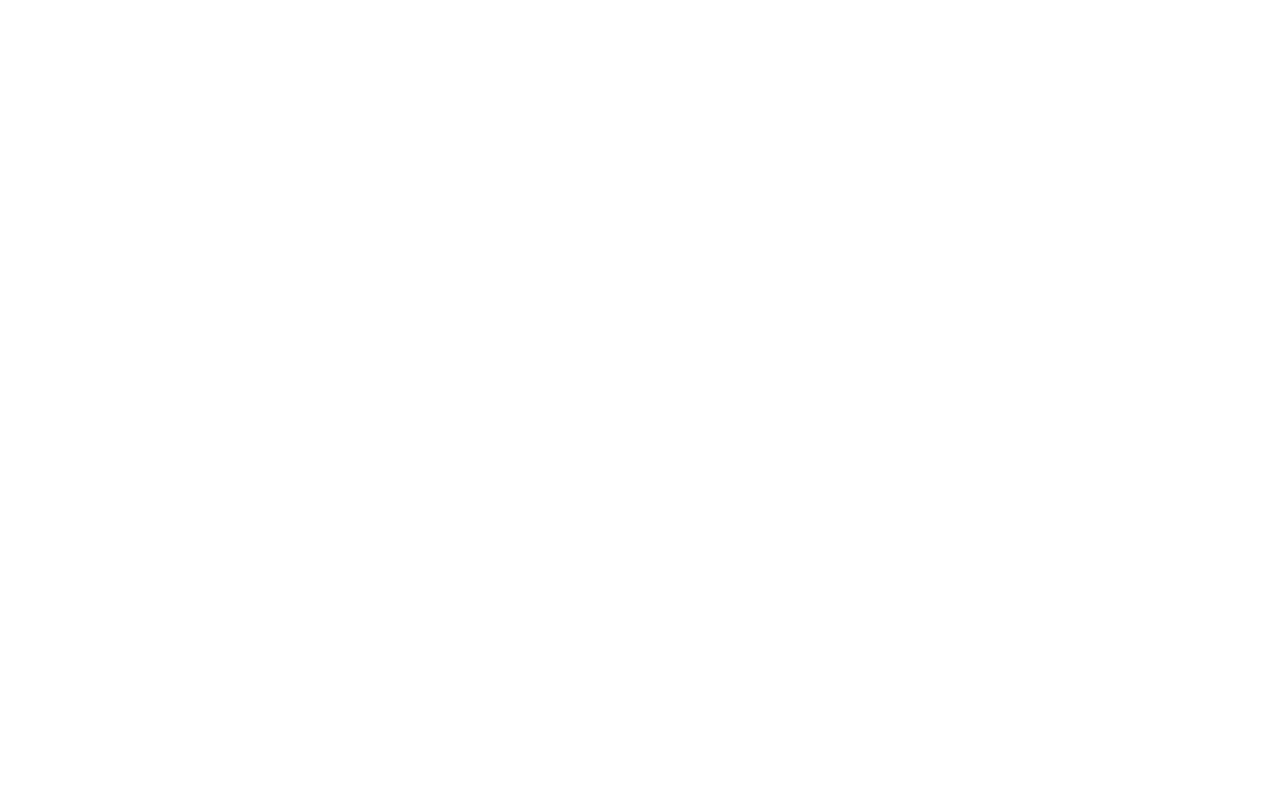
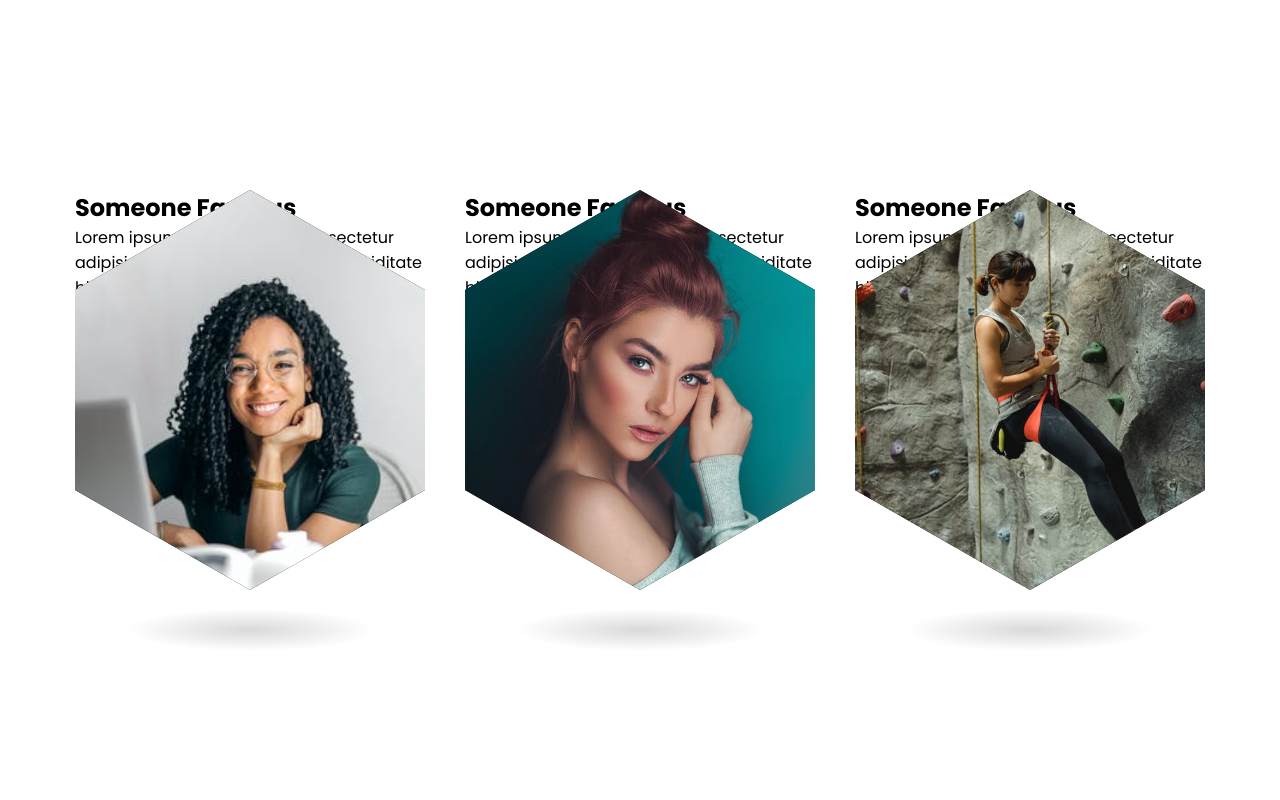
Before and after one commit to HeberSilverio/30diasDeJavaScript-HTML-CSS, a PHP site: page / in a window 1280 px wide. Before the commit the page is empty. Run offline with PHP 8.4, Linux system fonts and the light colour scheme.

Commit message:
adiciona imagens

```diff
--- a/Dia 25/index.html
+++ b/Dia 25/index.html
@@ -9,13 +9,38 @@
 <body>
     <div class="container">
         <div class="hexagon">
-            <div class="shape"></div>
+            <div class="shape">
+                <img src="img1.jpeg" alt="">
+            </div>
+                <div class="content">
+                    <div>
+                        <h2>Someone Famous</h2>
+                        <p>Lorem ipsum dolor sit amet consectetur adipisicing elit. Ea eveniet rerum, cupiditate blanditiis deleniti reiciendis laboriosam explicabo qui numquam alias quaerat quidem sit sapiente omnis, quibusdam quisquam, vero cum tempore.</p>
+                    </div>
+                </div>
+
         </div>
         <div class="hexagon">
-            <div class="shape"></div>
+            <div class="shape">
+                <img src="img2.jpeg" alt="">
+            </div>
+            <div class="content">
+                <div>
+                    <h2>Someone Famous</h2>
+                    <p>Lorem ipsum dolor sit amet consectetur adipisicing elit. Ea eveniet rerum, cupiditate blanditiis deleniti reiciendis laboriosam explicabo qui numquam alias quaerat quidem sit sapiente omnis, quibusdam quisquam, vero cum tempore.</p>
+                </div>
+            </div>
         </div>
         <div class="hexagon">
-            <div class="shape"></div>
+            <div class="shape">
+                <img src="img3.jpeg" alt="">
+            </div>
+            <div class="content">
+                <div>
+                    <h2>Someone Famous</h2>
+                    <p>Lorem ipsum dolor sit amet consectetur adipisicing elit. Ea eveniet rerum, cupiditate blanditiis deleniti reiciendis laboriosam explicabo qui numquam alias quaerat quidem sit sapiente omnis, quibusdam quisquam, vero cum tempore.</p>
+                </div>
+            </div>
         </div>
     </div>
 </body>
--- a/Dia 25/style.css
+++ b/Dia 25/style.css
@@ -1,5 +1,84 @@
 @import url('https://fonts.googleapis.com/css?family=Poppins:200,300,400,500,600,700,800,900&display=swap');
 *
 {
+    margin: 0;
+    padding: 0;
+    box-sizing: border-box;
     font-family: 'Poppins', sans-serif;
 }
+body
+{
+    display: flex;
+    justify-content: center;
+    align-items: center;
+    min-height: 100vh;
+}
+.container
+{
+    position: relative;
+    display: flex;
+    justify-content: center;
+    align-items: center;
+    flex-wrap: wrap;
+}
+.container .hexagon
+{
+    position: relative;
+    width: 350px;
+    height: 400px;
+    margin: 50px 20px 70px;
+}
+.container .hexagon::before
+{
+   content: '';
+   position: absolute;
+   bottom: -70px;
+   width: 100%;
+   height: 60px;
+   background: radial-gradient(rgba(0,0,0,0.15), transparent, transparent);
+   border-radius: 50%;
+   transition: 0.5s;
+}
+.container .hexagon:hover::before
+{
+    opacity: 0.8;
+    transform: scale(0.8);
+}
+.container .hexagon .shape
+{
+    position: absolute;
+    top: 0;
+    left: 0;
+    width: 100%;
+    height: 100%;
+    background: #000;
+    clip-path: polygon(0 25%, 50% 0%, 100% 25%, 100% 75%, 50% 100%, 0% 75%);
+}
+.container .hexagon:hover .shape
+{
+    transform: translateY(-30px);
+}
+.container .hexagon .shape img
+{
+    position: absolute;
+    top: 0;
+    left: 0;
+    width: 100%;
+    height: 100%;
+    object-fit: cover;
+}
+.container .hexagon .shape .content
+{
+    position: absolute;
+    top: 0;
+    left: 0;
+    width: 100%;
+    height: 100%;
+    display: flex;
+    justify-content: center;
+    align-items: center;
+    padding: 20px;
+    text-align: center;
+    background: linear-gradient(45deg, #03a9f4,rgba(3,169,244,0.5));
+    color: #fff;
+}
```
Also changed, not shown: Dia 25/img1.jpeg (added), Dia 25/img2.jpeg (added), Dia 25/img3.jpeg (added).
